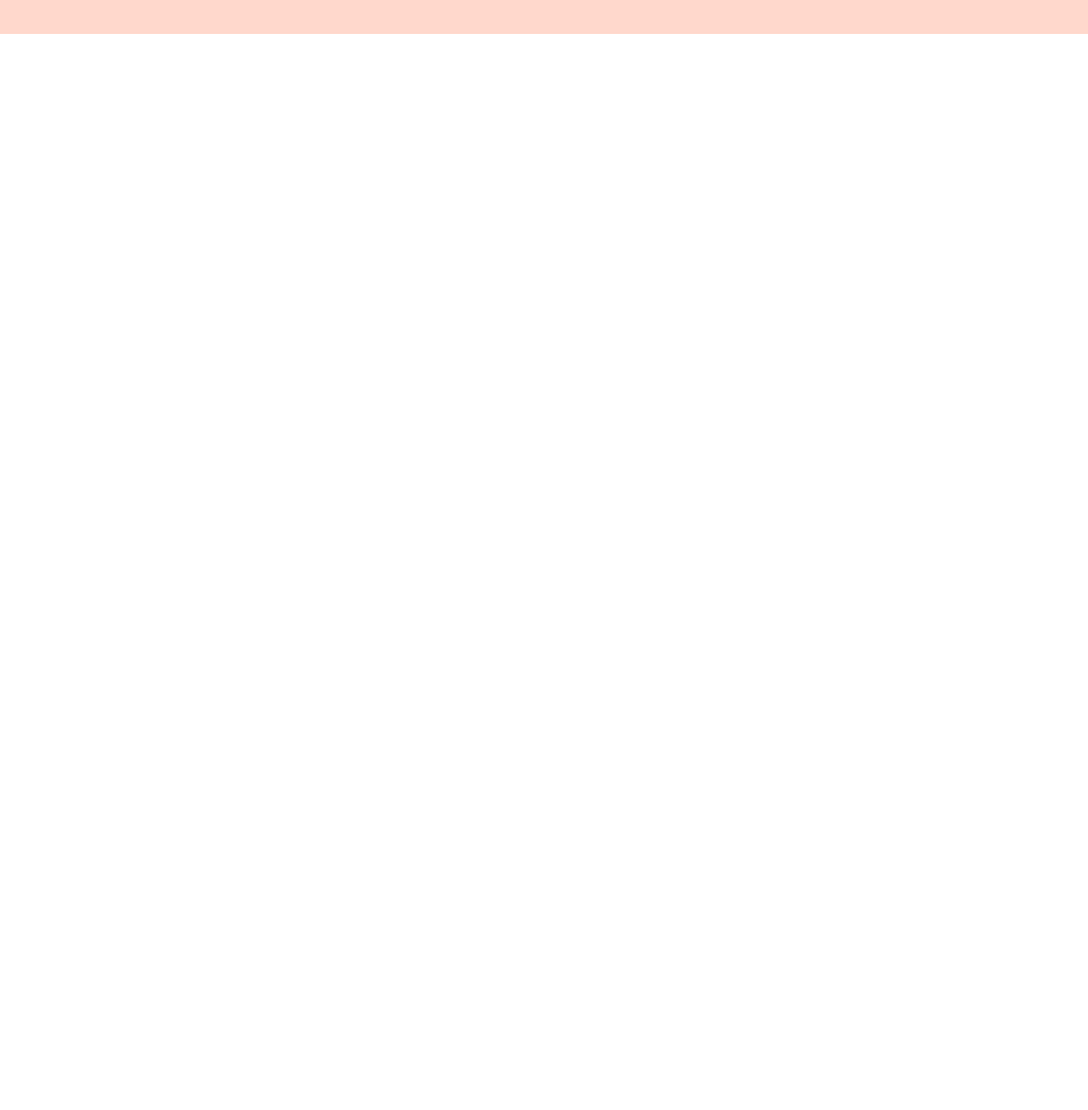
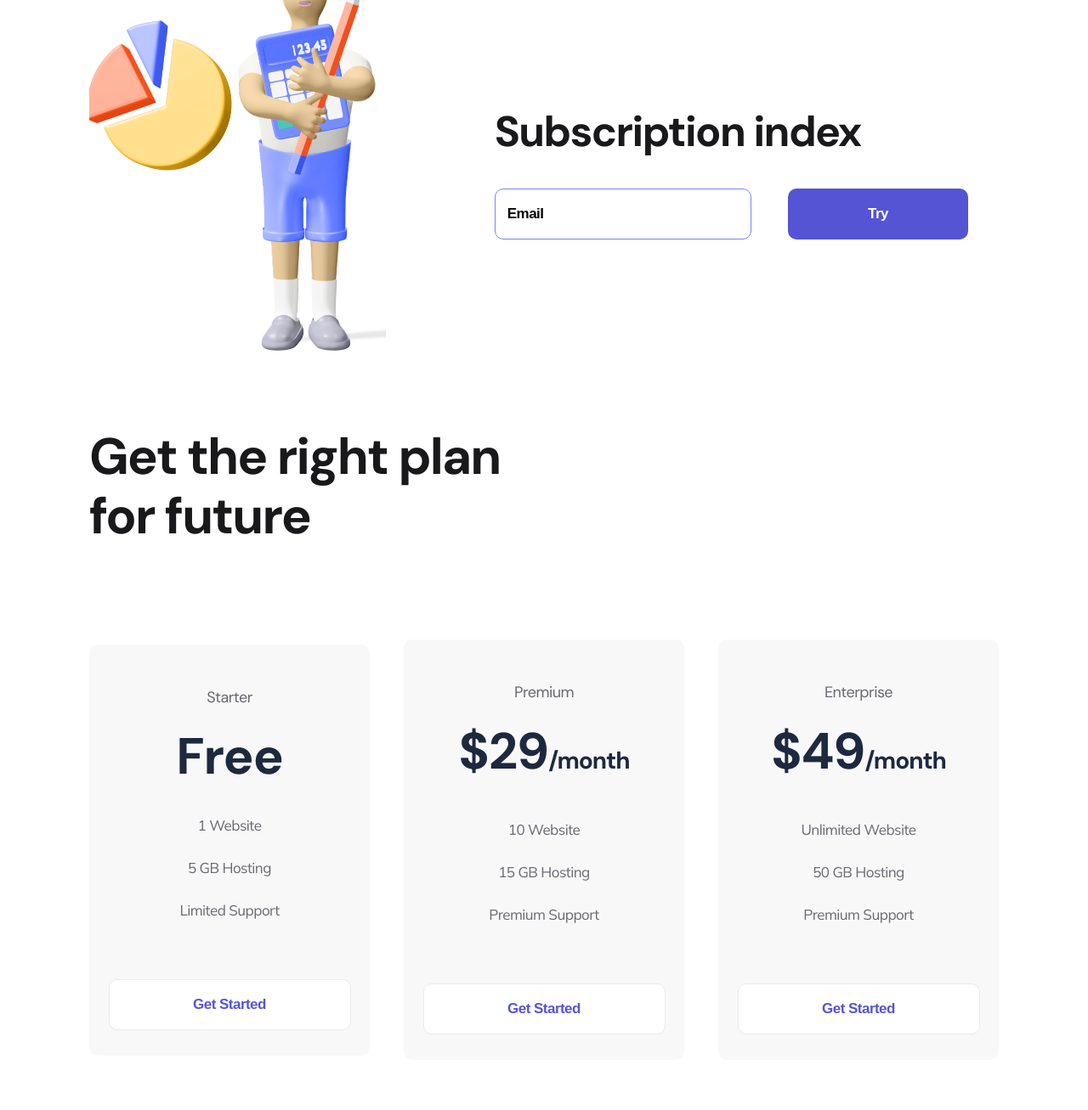
Before and after one commit to JuliaNiky/logoipsum, a plain HTML site: page index.html in a window 1280 px wide. Shown: the part 945-2252 px from the top of the page at 85% size. Before the commit the page ends 985 px from the top, so only its background shows below. Drawn offline with nearby package versions, Linux system fonts and the light colour scheme.

Commit message:
Add files via upload

```diff
--- a/index.html
+++ b/index.html
@@ -5,7 +5,6 @@
     <meta http-equiv="X-UA-Compatible" content="IE=edge">
     <meta name="viewport" content="width=device-width, initial-scale=1.0">
     <title>Logoipsum</title>
-    <link rel="stylesheet" href="https://cdnjs.cloudflare.com/ajax/libs/meyer-reset/2.0/reset.min.css" integrity="sha512-NmLkDIU1C/C88wi324HBc+S2kLhi08PN5GDeUVVVC/BVt/9Izdsc9SVeVfA1UZbY3sHUlDSyRXhCzHfr6hmPPw==" crossorigin="anonymous" referrerpolicy="no-referrer" />
     <link rel="stylesheet" href="./style/style.css">
     <link rel="preconnect" href="https://fonts.googleapis.com">
     <link rel="preconnect" href="https://fonts.gstatic.com" crossorigin>
@@ -16,7 +15,7 @@
         <div class="container header__flex">
             <div>
                 <a href="#">
-                <img src="./Img/Logo Color.svg" alt="logo">
+                <img src="/Img/Logo Color.svg" alt="logo">
                 </a>
             </div>
             <nav class="nav">
@@ -48,11 +47,54 @@
         </div>
 
     </section>
-    <section class="form">
-        <H3></H3>
+    <section class="container subscribe">
+        <div class="secondman">
+            <img src="./Img/Hero2 3D.png" alt="secondman">
+        </div>
+        <div>
+            <H3 class="subscribe__title">Subscription index</H3>
+            <div>
+            <form >
+                <input class="input" type="email" placeholder="Email">
+            </form>
+            <button class="btn btn__fill__violet">Try</button>
+            </div>
+        </div>
     </section>
-    <section class="pricing">
-        <H2></H2>
+    <section class="container plan">
+        <H2 class="plan__title">Get the right plan for future</H2>
+        <div class="plan__flex">
+            <div class="item">
+                <p class="item__text">Starter</p>
+                <p class="item__title">Free</p>
+                <ul class="list">
+                    <li class="item__li">1 Website</li>
+                    <li class="item__li">5 GB Hosting</li>
+                    <li class="item__li">Limited Support</li>
+                </ul>
+                <button class="btn btn__item">Get Started</button>
+            </div>
+            <div class="item">
+                <p class="item__text">Premium</p>
+                <p class="item__title">$29<span>/month</span></p>
+                <ul class="list">
+                    <li class="item__li">10 Website</li>
+                    <li class="item__li">15 GB Hosting</li>
+                    <li class="item__li">Premium Support</li>
+                </ul>
+                <button class="btn btn__item">Get Started</button>
+            </div>
+            <div class="item">
+                <p class="item__text">Enterprise</p>
+                <p class="item__title">$49<span>/month</span></p>
+                <ul class="list">
+                    <li class="item__li">Unlimited Website</li>
+                    <li class="item__li">50 GB Hosting</li>
+                    <li class="item__li">Premium Support</li>
+                </ul>
+                <button class="btn btn__item">Get Started</button>
+            </div>
+        </div>
     </section>
 
     <footer class="footer">
--- a/style/style.css
+++ b/style/style.css
@@ -1,9 +1,10 @@
-body {font-family: 'DM Sans', sans-serif;
+body {
+    font-family: 'DM Sans', sans-serif;
 }
 
 .header {
     background-color: rgba(255, 113, 67, .27);
-    padding: 30px 0px 30px;
+    padding: 40px 0px 40px;
     font-family: 'DM Sans', sans-serif;
 
 }
@@ -11,7 +12,7 @@ body {font-family: 'DM Sans', sans-serif;
     width: 1070px;
     margin: 0 auto;
 }
-.header__flex, .footer__flex, .about {
+.header__flex, .footer__flex, .about, .subscribe, .plan__flex {
     display: flex;
     justify-content: space-between;
     align-items: center;
@@ -105,8 +106,109 @@ body {font-family: 'DM Sans', sans-serif;
     transition: 500ms;
 }
 
+.subscribe {
+    margin-bottom: 85px;
+}
 
+.subscribe__title {
+    font-style: normal;
+    font-weight: 700;
+    font-size: 50px;
+    line-height: 57px;
+    letter-spacing: -1.56316px;
+    color: #19191B;
+    margin-bottom: 38px;
+}
 
+form {
+    display: inline;
+}
+
+.input {
+    box-sizing: border-box;
+    width: 302px;
+    height: 60px;
+    border: 1px solid #7087FF;
+    border-radius: 10px;
+    padding-left: 14px;
+    margin-right: 39px;
+}
+
+.input::placeholder,
+.input {
+    font-style: normal;
+    font-weight: 700;
+    font-size: 17px;
+    line-height: 22px;
+    letter-spacing: -0.531474px;
+    color: #000;
+}
+
+.input:focus {
+    outline: none;
+}
+
+.secondman img {
+    width: 348.5px;
+}
+
+.plan {
+    margin-bottom: 132px;
+}
+
+.plan__title {
+    font-style: normal;
+    font-weight: 700;
+    font-size: 60px;
+    line-height: 70px;
+    letter-spacing: -1.87579px;
+    color: #19191B;
+    max-width: 504px;
+    margin-bottom: 110px;
+}
+
+.item {
+    width: 330px;
+    background: #F8F8F8;
+    border-radius: 10px;
+    text-align: center;
+    padding: 30px 0;
+}
+
+.item:hover {
+    transition: 500ms;
+    background: #FF7143;
+    box-shadow: 0px 32px 34px rgba(255, 112, 59, 0.317827);
+}
+
+.item__text {
+    font-style: normal;
+    font-weight: 400;
+    font-size: 18px;
+    line-height: 28px;
+    letter-spacing: -0.562737px;
+    color: #696871;
+}
+
+.item:hover .item__text, .item:hover .item__title, .item:hover .item__li{
+    color: white;
+    transition: 500ms;
+}
+
+.item__title {
+    font-style: normal;
+    font-weight: 700;
+    font-size: 60px;
+    line-height: 56px;
+    text-align: center;
+    letter-spacing: -1.03448px;
+    color: #1D293F;
+    margin: 28px 0;
+}
+
+.item__title span {
+    font-size: 28px;
+}
 
 .footer{
     background-color: rgba(255, 113, 67, .27);
@@ -117,3 +219,34 @@ body {font-family: 'DM Sans', sans-serif;
     margin: 0 auto;
     display: flex;
 }
+
+.item__li {
+    list-style: none;
+    font-family: 'Mulish';
+    font-style: normal;
+    font-weight: 400;
+    font-size: 17px;
+    line-height: 50px;
+    letter-spacing: -0.531474px;
+    color: #696871;
+    text-align: center;
+}
+
+.list {
+    padding-left: 0px;
+}
+
+.btn__item {
+    background: #FFFFFF;
+    border: 1px solid #EAE9F2;
+    border-radius: 10px;
+    color: #5454D4;
+    width: 285px;
+    margin-top: 40px;
+}
+.item:hover .btn__item{
+    background: #9F3919;
+    border: none;
+    color: white;
+    transition: 500ms;
+}
```
Also changed, not shown: Img/Hero2 3D.png (added).
